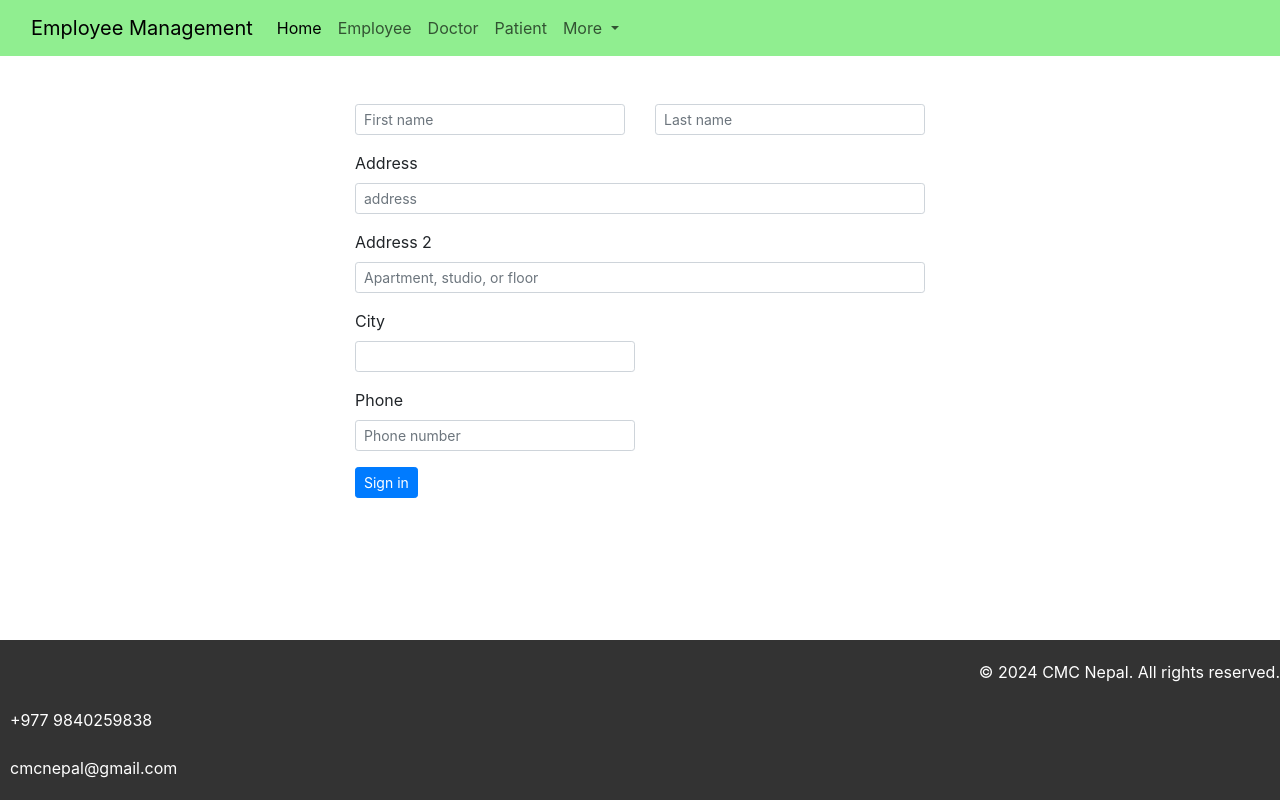
After one commit to amanstha19/EmployeeManagementSystem-, a Django app: page / in a window 1280 px wide. The commit adds this page. Run offline with Django 5.2, Linux system fonts and the light colour scheme; some libraries are stand-ins or nearby versions.

Commit message:
form created

```diff
--- a/ems/settings.py
+++ b/ems/settings.py
@@ -1,4 +1,5 @@
 
+import os
 
 from pathlib import Path
 
--- a/ems/urls.py
+++ b/ems/urls.py
@@ -19,5 +19,5 @@ from django.urls import path,include
 
 urlpatterns = [
     path('admin/', admin.site.urls),
-    path('emp/', include('main.urls'))
+    path("", include('main.urls'))
 ]
--- a/main/templates/main/home.html
+++ b/main/templates/main/home.html
@@ -1,22 +1,55 @@
-<!doctype html>
+{% extends 'main/navbar.html' %}
+
+{% block content %}
+
 <html lang="en">
-  <head>
-    <!-- Required meta tags -->
+<head>
     <meta charset="utf-8">
     <meta name="viewport" content="width=device-width, initial-scale=1, shrink-to-fit=no">
+    <link rel="stylesheet" href="https://cdn.jsdelivr.net/npm/bootstrap@4.4.1/dist/css/bootstrap.min.css" integrity="sha384-Vkoo8x4CGsO3+Hhxv8T/Q5PaXtkKtu6ug5TOeNV6gBiFeWPGFN9MuhOf23Q9Ifjh" crossorigin="anonymous">
+    <title>CMC</title>
+</head>
+<body>
+    <div class="container mt-5" style="max-width: 600px;">
+        <form>
+            <div class="row mb-3">
+                <div class="col">
+                    <input type="text" class="form-control form-control-sm" placeholder="First name">
+                </div>
+                <div class="col">
+                    <input type="text" class="form-control form-control-sm" placeholder="Last name">
+                </div>
+            </div>
+            <div class="form-row">
+            </div>
+            <div class="form-group">
+                <label for="inputAddress">Address</label>
+                <input type="text" class="form-control form-control-sm" id="inputAddress" placeholder="address">
+            </div>
+            <div class="form-group">
+                <label for="inputAddress2">Address 2</label>
+                <input type="text" class="form-control form-control-sm" id="inputAddress2" placeholder="Apartment, studio, or floor">
+            </div>
+            <div class="form-row">
+                <div class="form-group col-md-6">
+                    <label for="inputCity">City</label>
+                    <input type="text" class="form-control form-control-sm" id="inputCity">
+                </div>
+            </div>
+            <div class="form-row">
+                <div class="form-group col-md-6">
+                    <label for="inputPhone">Phone</label>
+                    <input type="text" class="form-control form-control-sm" id="inputPhone" placeholder="Phone number">
+                </div>
+            </div>
+            <button type="submit" class="btn btn-primary btn-sm">Sign in</button>
+        </form>
+    </div>
 
-    <!-- Bootstrap CSS -->
-    <link rel="stylesheet" href="https://cdn.jsdelivr.net/npm/bootstrap@4.4.1/dist/css/bootstrap.min.css" integrity="sha384-Vkoo8x4CGsO3+Hhxv8T/Q5PaXtkKtu6ug5TOeNV6gBiFeWPGFN9MuhOf23Q9Ifjh" crossorigin="anonymous">
-
-    <title>Hello, world!</title>
-  </head>
-  <body>
-    <h1>EMPLOYEE INFO</h1>
-
-    <!-- Optional JavaScript -->
-    <!-- jQuery first, then Popper.js, then Bootstrap JS -->
     <script src="https://code.jquery.com/jquery-3.4.1.slim.min.js" integrity="sha384-J6qa4849blE2+poT4WnyKhv5vZF5SrPo0iEjwBvKU7imGFAV0wwj1yYfoRSJoZ+n" crossorigin="anonymous"></script>
     <script src="https://cdn.jsdelivr.net/npm/popper.js@1.16.0/dist/umd/popper.min.js" integrity="sha384-Q6E9RHvbIyZFJoft+2mJbHaEWldlvI9IOYy5n3zV9zzTtmI3UksdQRVvoxMfooAo" crossorigin="anonymous"></script>
     <script src="https://cdn.jsdelivr.net/npm/bootstrap@4.4.1/dist/js/bootstrap.min.js" integrity="sha384-wfSDF2E50Y2D1uUdj0O3uMBJnjuUD4Ih7YwaYd1iqfktj0Uod8GCExl3Og8ifwB6" crossorigin="anonymous"></script>
-  </body>
+</body>
 </html>
+
+{% endblock %}
--- /dev/null
+++ b/main/templates/main/navbar.html
@@ -0,0 +1,87 @@
+<!DOCTYPE html>
+<html lang="en">
+<head>
+  <meta charset="UTF-8">
+  <meta name="viewport" content="width=device-width, initial-scale=1.0">
+  <title>Bootstrap Navbar</title>
+  <!-- Bootstrap CSS -->
+  <link href="https://stackpath.bootstrapcdn.com/bootstrap/5.3.0/css/bootstrap.min.css" rel="stylesheet">
+  <style>
+    .bg-lightgreen {
+      background-color: lightgreen !important;
+    }
+    .footer {
+      background-color: #333;
+      color: white;
+      padding: 20px 0;
+      position: fixed;
+      width: 100%;
+      bottom: 0;
+      display: flex;
+      justify-content: space-between;
+    }
+    .footer-left i {
+      margin-right: 10px;
+    }
+  </style>
+</head>
+<body>
+  <nav class="navbar navbar-expand-lg bg-lightgreen">
+    <div class="container-fluid">
+      <a class="navbar-brand" href="#">Employee Management</a>
+      <button class="navbar-toggler" type="button" data-bs-toggle="collapse" data-bs-target="#navbarNavDropdown" aria-controls="navbarNavDropdown" aria-expanded="false" aria-label="Toggle navigation">
+        <span class="navbar-toggler-icon"></span>
+      </button>
+      <div class="collapse navbar-collapse" id="navbarNavDropdown">
+        <ul class="navbar-nav">
+          <li class="nav-item">
+            <a class="nav-link active" aria-current="page" href="{% url 'home' %}">Home</a>
+          </li>
+          <li class="nav-item">
+            <a class="nav-link" href="{% url 'add-emp' %}">Employee</a>
+          </li>
+          <li class="nav-item">
+            <a class="nav-link" href="{% url 'add-doctor' %}">Doctor</a>
+          </li>
+          <li class="nav-item">
+            <a class="nav-link" href="{% url 'add-patient' %}">Patient</a>
+          </li>
+          <li class="nav-item dropdown">
+            <a class="nav-link dropdown-toggle" href="#" id="navbarDropdown" role="button" data-bs-toggle="dropdown" aria-expanded="false">
+              More
+            </a>
+            <ul class="dropdown-menu" aria-labelledby="navbarDropdown">
+              <li><a class="dropdown-item" href="#">View Employee</a></li>
+              <li><a class="dropdown-item" href="#">About</a></li>
+              <li><a class="dropdown-item" href="#">Follow</a></li>
+            </ul>
+          </li>
+        </ul>
+      </div>
+    </div>
+  </nav>
+
+  <!-- Content Block -->
+  {% block content %}
+  {% endblock %}
+
+  <!-- Footer -->
+  <footer class="footer">
+    <div class="footer-left">
+      <i class="fa fa-facebook" style="color: #fff;"></i>
+      <i class="fa fa-whatsapp" style="color: #fff;"></i>
+      <i class="fa fa-instagram" style="color: #fff;"></i><br><br>
+      <i class="fa fa-phone"></i> +977 9840259838<br><br>
+      <i class="fa fa-envelope"></i> cmcnepal@gmail.com
+    </div>
+    <div class="footer-right">
+      <p>&copy; 2024 CMC Nepal. All rights reserved.</p>
+    </div>
+  </footer>
+
+  <!-- Bootstrap JS and Popper.js -->
+  <script src="https://code.jquery.com/jquery-3.6.0.min.js"></script>
+  <script src="https://cdn.jsdelivr.net/npm/@popperjs/core@2.11.6/dist/umd/popper.min.js"></script>
+  <script src="https://stackpath.bootstrapcdn.com/bootstrap/5.3.0/js/bootstrap.min.js"></script>
+</body>
+</html>
--- a/main/urls.py
+++ b/main/urls.py
@@ -1,7 +1,10 @@
-from django.contrib import admin
-from django.urls import path, include
-from.views import emp
+# main/urls.py
+from django.urls import path
+from .views import home, add_employee, add_doctor, add_patient
 
 urlpatterns = [
-    path("home/", emp)
+    path("", home, name="home"),  # Home page
+    path("add-emp/", add_employee, name='add-emp'),  # Add employee page
+    path("add-doctor/", add_doctor, name='add-doctor'),  # Add doctor page
+    path("add-patient/", add_patient, name="add-patient"),  # Add patient page
 ]
--- a/main/views.py
+++ b/main/views.py
@@ -1,5 +1,23 @@
 from django.shortcuts import render
 from django.http import HttpResponse
 # Create your views here.
-def emp(request):
+
+
+
+def home(request):
     return render(request, "main/home.html")
+
+
+
+
+def add_employee(request):
+    return render(request,'main/add_emp.html')
+
+def add_doctor(request):
+
+    return render(request, 'main/add_doctor.html')
+
+
+def add_patient(request):
+
+    return render(request, 'main/add_patient.html')
```
Also changed, not shown: main/models.py (+34 -3 lines), main/templates/main/add_emp.html (added, +29 -0 lines), main/templates/main/add_doctor.html (added), main/templates/main/add_patient.html (added), 1 other file.
